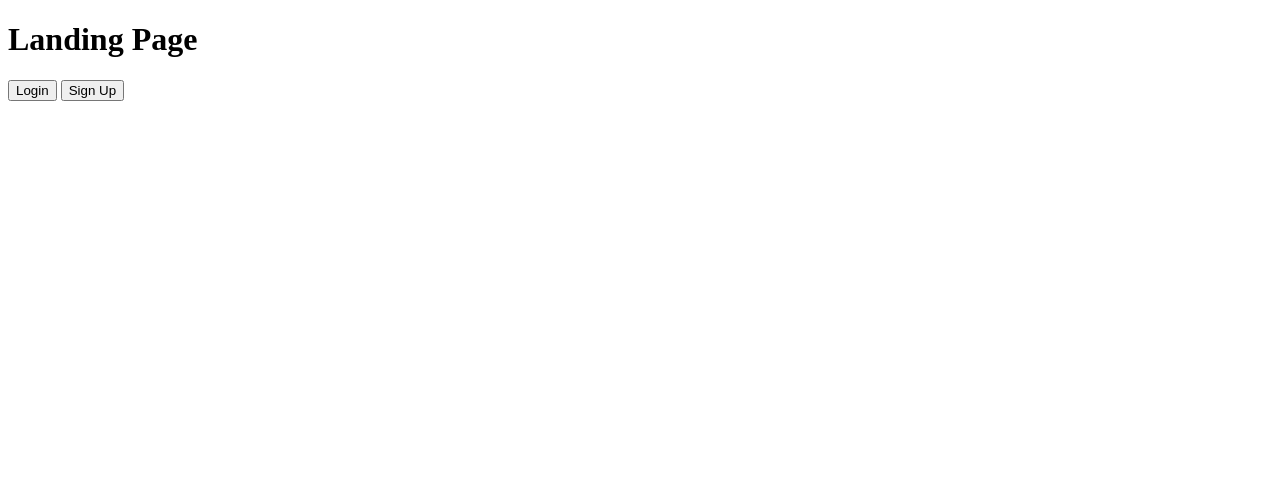
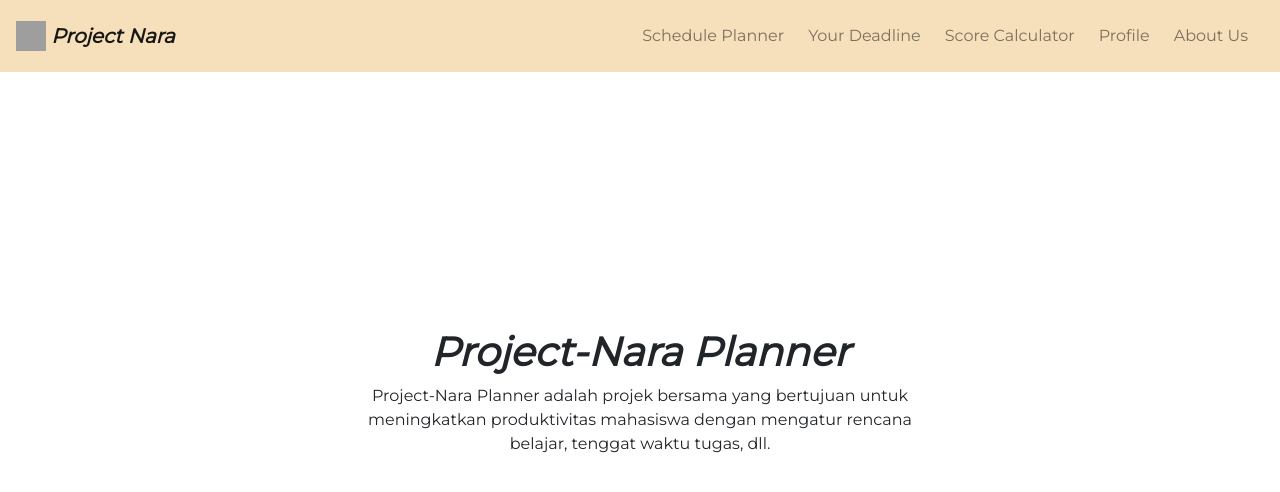
Before and after one commit to rabialco/Project-Nara, a Django app: page / in a window 1280 px wide. Shown: the top 492 px of the page. Run offline with Django 3.2, Linux system fonts and the light colour scheme; some libraries are stand-ins or nearby versions; grey boxes are pictures that could not be loaded.

Commit message:
Added navbar

```diff
--- a/landingpage/templates/landingpage.html
+++ b/landingpage/templates/landingpage.html
@@ -1,14 +1,25 @@
 <!DOCTYPE html>
 <html lang="en">
+{% extends 'base.html' %}
 {% load static %}
 <head>
     <meta charset="UTF-8">
     <meta name="viewport" content="width=device-width, initial-scale=1.0">
     <meta http-equiv="X-UA-Compatible" content="ie=edge">
+    <link rel="stylesheet" href="https://maxcdn.bootstrapcdn.com/bootstrap/4.0.0/css/bootstrap.min.css">
+    <link rel="stylesheet" href="https://use.fontawesome.com/releases/v5.0.10/css/all.css">
     <title>NARA Project</title>
 </head>
 <body>
-    <h1>Landing Page</h1>
-    <button id="login">Login</button> <button id="register">Sign Up</button>
+    {% block content %}
+    <div class="container" style="font-family: 'Montserrat';position: absolute; top:50%;left:50%;transform: translate(-50%, -50%); max-width: 70%;">
+          <div class="container text-center" style="font-family: 'Montserrat';position: absolute; top:50%;left:50%;transform: translate(-50%, -50%); max-width: 70%;">
+            <h1><b><i>Project-Nara Planner</i></b></h1>
+            <p>Project-Nara Planner adalah projek bersama yang bertujuan untuk meningkatkan produktivitas mahasiswa
+              dengan mengatur rencana belajar, tenggat waktu tugas, dll.</p>
+          </div>
+    </div>
+    {% endblock content %}
 </body>
+
 </html>
```
